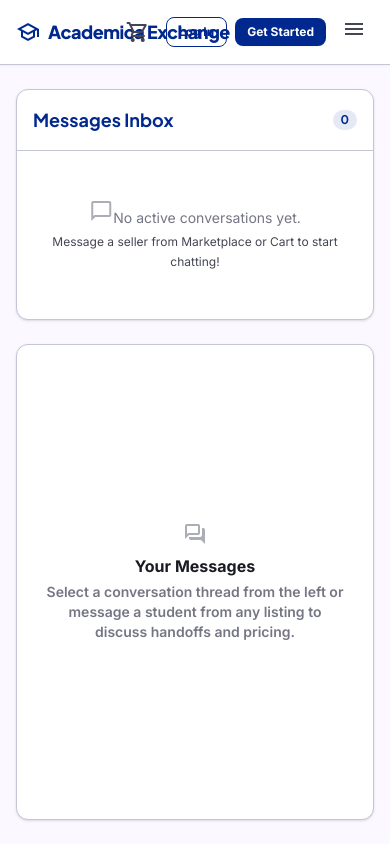
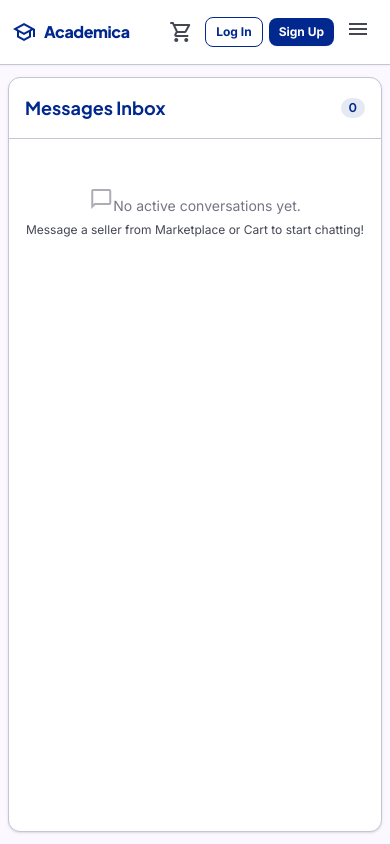
Before and after one commit to Goutham-kc/AWT, a React (Vite) app in the folder frontend/: page /conversations in a window 390 px wide. Built offline with nearby package versions, Linux system fonts and the light colour scheme.

Commit message:
fix(mobile): resolve responsive layout bugs in navbar, chat, marketplace, and profile

```diff
--- a/frontend/src/components/Navbar.jsx
+++ b/frontend/src/components/Navbar.jsx
@@ -97,7 +97,7 @@ export const Navbar = () => {
 
   return (
     <header className="bg-white/95 backdrop-blur-md border-b border-outline-variant shadow-xs sticky top-0 z-50">
-      <div className="max-w-7xl mx-auto px-4 sm:px-6 lg:px-8 h-16 flex items-center justify-between gap-4">
+      <div className="max-w-7xl mx-auto px-3 sm:px-6 lg:px-8 h-16 flex items-center justify-between gap-2 sm:gap-4">
 
         {/* Left Section: Brand Logo & Primary Desktop Navigation */}
         <div className="flex items-center gap-6 lg:gap-8 min-w-0">
@@ -111,7 +111,8 @@ export const Navbar = () => {
             title="Go to Home"
           >
             <span className="material-symbols-outlined text-2xl text-primary group-hover:scale-110 transition-transform">school</span>
-            <span className="truncate">Academica Exchange</span>
+            <span className="hidden sm:inline truncate">Academica Exchange</span>
+            <span className="sm:hidden font-extrabold text-base tracking-tight">Academica</span>
           </Link>
 
           {/* Desktop Navigation Links */}
@@ -170,7 +171,7 @@ export const Navbar = () => {
         </div>
 
         {/* Right Section: Actions & User Menu */}
-        <div className="flex items-center gap-2 sm:gap-3 shrink-0">
+        <div className="flex items-center gap-1 sm:gap-3 shrink-0">
 
           {/* List Item CTA (Desktop) */}
           {token && (
@@ -212,7 +213,7 @@ export const Navbar = () => {
 
           {/* User Account / Auth Area */}
           {token ? (
-            <div className="relative" ref={userMenuRef}>
+            <div className="hidden md:block relative" ref={userMenuRef}>
               <button
                 onClick={() => setUserDropdownOpen(!userDropdownOpen)}
                 className="flex items-center gap-2 p-1 pl-2 sm:pr-2.5 rounded-full hover:bg-surface-container-low border border-outline-variant transition-all cursor-pointer focus:outline-none focus:ring-2 focus:ring-primary/20"
@@ -317,18 +318,18 @@ export const Navbar = () => {
               )}
             </div>
           ) : (
-            <div className="flex items-center gap-2 sm:gap-2.5">
+            <div className="flex items-center gap-1.5 sm:gap-2.5">
               <button
                 onClick={() => setIsLoginOpen(true)}
-                className="px-3 sm:px-4 py-1.5 text-primary text-xs sm:text-sm font-bold border border-primary rounded-lg hover:bg-primary hover:text-white transition-colors duration-200 cursor-pointer"
+                className="px-2.5 sm:px-4 py-1.5 text-primary text-xs sm:text-sm font-bold border border-primary rounded-lg hover:bg-primary hover:text-white transition-colors duration-200 cursor-pointer whitespace-nowrap"
               >
                 Log In
               </button>
               <Link
-                className="px-3 sm:px-4 py-1.5 bg-primary text-white text-xs sm:text-sm font-bold rounded-lg hover:bg-primary-container transition-colors duration-200 shadow-xs cursor-pointer"
+                className="px-2.5 sm:px-4 py-1.5 bg-primary text-white text-xs sm:text-sm font-bold rounded-lg hover:bg-primary-container transition-colors duration-200 shadow-xs cursor-pointer whitespace-nowrap"
                 to="/signup"
               >
-                Get Started
+                Sign Up
               </Link>
             </div>
           )}
--- a/frontend/src/index.css
+++ b/frontend/src/index.css
@@ -39,12 +39,18 @@
   --spacing-stack-sm: 8px;
 }
 
+html, body {
+  overflow-x: hidden;
+  max-width: 100vw;
+}
+
 body {
   background-color: var(--color-surface);
   color: var(--color-on-surface);
   font-family: var(--font-sans);
   min-height: 100vh;
   margin: 0;
+  -webkit-tap-highlight-color: transparent;
 }
 
 /* Common layout and utility fallbacks */
--- a/frontend/src/pages/Chat.jsx
+++ b/frontend/src/pages/Chat.jsx
@@ -263,10 +263,11 @@ export const Chat = () => {
   };
 
   return (
-    <div className="flex-1 w-full max-w-7xl mx-auto px-4 sm:px-6 lg:px-8 py-6 flex flex-col md:flex-row gap-6 h-[calc(100vh-80px)] min-h-[500px]">
+    <div className="flex-1 w-full max-w-7xl mx-auto px-2 sm:px-6 lg:px-8 py-3 sm:py-6 flex flex-col md:flex-row gap-4 sm:gap-6 h-[calc(100vh-70px)] sm:h-[calc(100vh-80px)] min-h-[480px]">
 
       {/* Left panel: Conversation list */}
-      <aside className="w-full md:w-80 flex-shrink-0 bg-white border border-outline-variant rounded-xl overflow-hidden shadow-sm flex flex-col">
+      <aside className={`w-full md:w-80 flex-shrink-0 bg-white border border-outline-variant rounded-xl overflow-hidden shadow-sm flex flex-col ${activeConv ? 'hidden md:flex' : 'flex flex-1'}`}>
+        {/* Mobile Header Title */}
         <h3 className="font-headline font-bold text-lg text-primary p-4 border-b border-outline-variant flex items-center justify-between">
           <span>Messages Inbox</span>
           <span className="text-xs bg-primary/10 text-primary font-bold px-2 py-0.5 rounded-full">
@@ -320,13 +321,23 @@ export const Chat = () => {
       </aside>
 
       {/* Right panel: Active conversation log */}
-      <div className="flex-1 bg-white border border-outline-variant rounded-xl overflow-hidden shadow-sm flex flex-col">
+      <div className={`flex-1 bg-white border border-outline-variant rounded-xl overflow-hidden shadow-sm flex flex-col ${!activeConv ? 'hidden md:flex' : 'flex'}`}>
+
         {activeConv ? (
           <>
             {/* Context Header */}
-            <div className="p-4 border-b border-outline-variant bg-surface-container-low flex justify-between items-center flex-shrink-0">
-              <div>
-                <h3 className="font-headline font-bold text-on-surface text-base flex items-center gap-2">
+            <div className="p-3 sm:p-4 border-b border-outline-variant bg-surface-container-low flex justify-between items-center flex-shrink-0 gap-2">
+              <div className="flex items-center gap-2 min-w-0">
+                <button
+                  type="button"
+                  onClick={() => setActiveConv(null)}
+                  className="md:hidden p-1.5 -ml-1 text-slate-600 hover:text-primary hover:bg-slate-200/50 rounded-lg transition-colors cursor-pointer shrink-0"
+                  title="Back to all conversations"
+                >
+                  <span className="material-symbols-outlined text-2xl">arrow_back</span>
+                </button>
+                <div className="min-w-0">
+                  <h3 className="font-headline font-bold text-on-surface text-sm sm:text-base flex items-center gap-1.5 flex-wrap truncate">
                   <span className="material-symbols-outlined text-primary text-xl">account_circle</span>
                   <span>{getRecipientName(activeConv)}</span>
                   {getRecipientUser(activeConv)?.trustScore !== undefined && (
@@ -344,6 +355,7 @@ export const Chat = () => {
                     Referencing Item: {activeConv.associatedListing.title} (₹{activeConv.associatedListing.pricePerDay} / day)
                   </p>
                 )}
+                </div>
               </div>
 
               <button
--- a/frontend/src/pages/MyProfile.jsx
+++ b/frontend/src/pages/MyProfile.jsx
@@ -286,7 +286,7 @@ export const MyProfile = () => {
               <div className="flex-grow pt-2 w-full">
                 <div className="flex flex-col sm:flex-row sm:items-center justify-between gap-4">
                   <div>
-                    <h1 className="text-3xl font-extrabold text-slate-900 flex items-center gap-2">
+                    <h1 className="text-2xl sm:text-3xl font-extrabold text-slate-900 flex items-center gap-2 flex-wrap">
                       {user?.name || 'Verified Student'}
                       <span className="bg-green-100 text-green-800 text-xs px-2.5 py-0.5 rounded-full font-bold inline-flex items-center gap-1">
                         <span className="material-symbols-outlined text-xs">verified</span>
@@ -306,7 +306,7 @@ export const MyProfile = () => {
                     </div>
                   </div>
 
-                  <div className="flex gap-3">
+                  <div className="flex items-center gap-2 sm:gap-3 flex-wrap">
                     <Link
                       to="/settings"
                       className="px-4 py-2 rounded-xl border border-slate-300 hover:bg-slate-100 text-sm font-semibold flex items-center gap-1.5 transition-colors"
@@ -791,7 +791,7 @@ export const MyProfile = () => {
       {/* Satisfaction Rating Modal */}
       {ratingModal && (
         <div className="fixed inset-0 bg-black/60 flex items-center justify-center z-50 p-4 animate-in fade-in">
-          <div className="bg-white rounded-2xl max-w-md w-full p-6 shadow-2xl border border-slate-200 space-y-5">
+          <div className="bg-white rounded-2xl max-w-md w-full p-5 sm:p-6 shadow-2xl border border-slate-200 space-y-4 sm:space-y-5 max-h-[90vh] overflow-y-auto">
             <div className="flex justify-between items-start">
               <div className="flex items-center gap-2">
                 <span className="material-symbols-outlined text-amber-500 text-2xl">stars</span>
```
Also changed, not shown: frontend/src/pages/Marketplace.jsx (+25 -1 lines).
